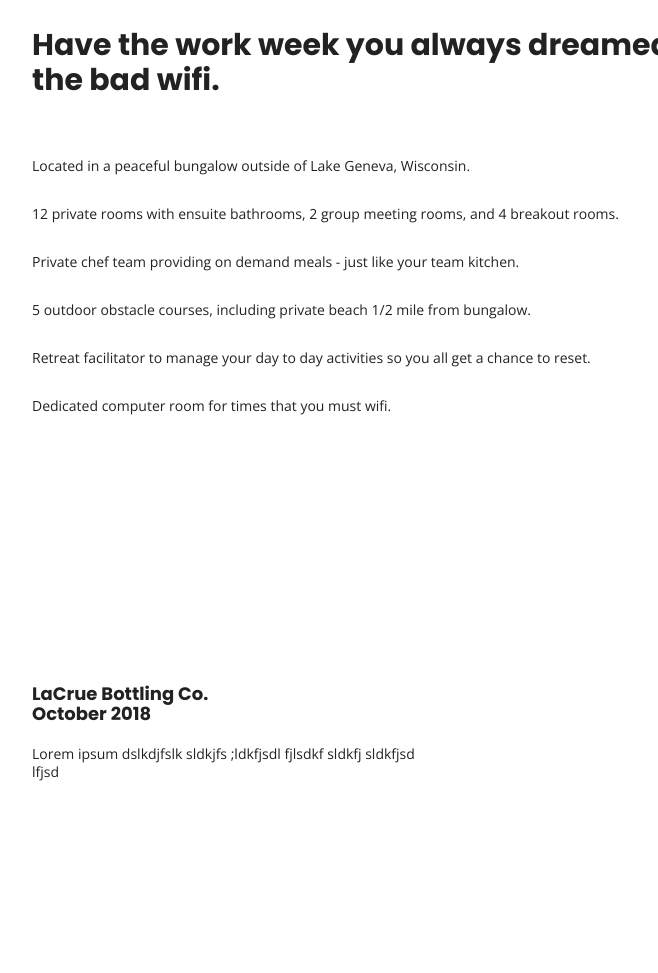
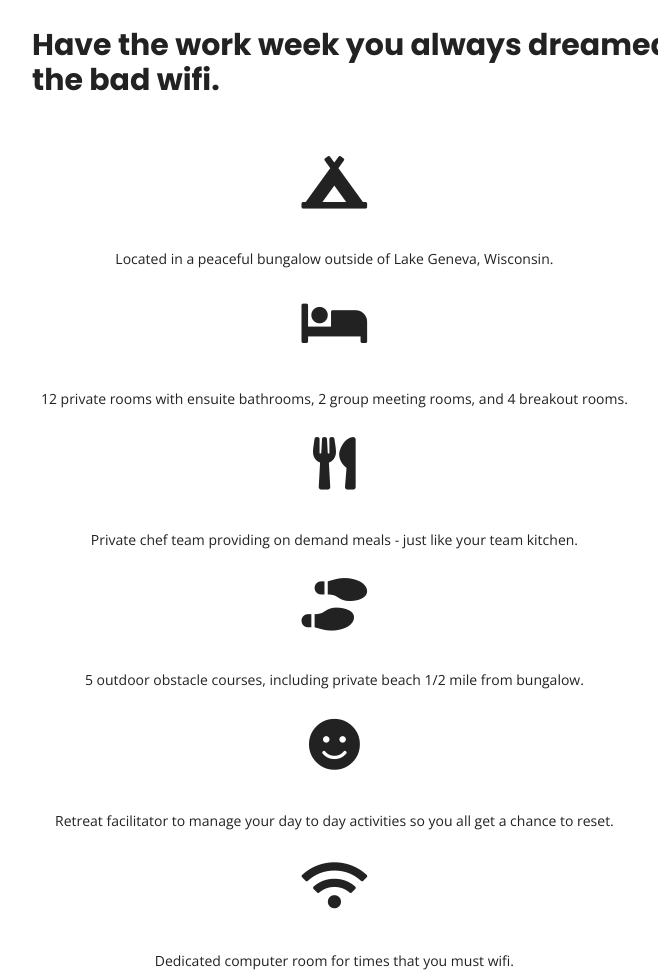
Before and after one commit to EricMCode/flex-unplugged-site, a website built with Parcel: page index.html in a window 1280 px wide. Shown: the part 877-1850 px from the top of the page, without its empty margins (128-786 px from the left). Built offline with nearby package versions, Linux system fonts and the light colour scheme.

Commit message:
Updated features icons

```diff
--- a/css/main.css
+++ b/css/main.css
@@ -249,7 +249,15 @@ aside {
 }
 
 .features p {
+  text-align: center;
   margin: 0;
+}
+
+.features i {
+	font-size: 3.75em;
+  margin-bottom: 40px;
+  /* justify-content: center; */
+
 }
 
 /* Reviews */
--- a/index.html
+++ b/index.html
@@ -20,6 +20,10 @@
   <link rel="stylesheet" href="css/main.css">
 
   <meta name="theme-color" content="#fafafa">
+
+  <!-- FontAwesome CDN version 5.5 -->
+  <link rel="stylesheet" href="https://use.fontawesome.com/releases/v5.5.0/css/all.css"
+    integrity="sha384-B4dIYHKNBt8Bc12p+WXckhzcICo0wtJAoU8YZTY5qE0Id1GSseTk6S+L3BlXeVIU" crossorigin="anonymous">
 
   <!-- Google Fonts -->
   <link href="https://fonts.googleapis.com/css?family=Open+Sans:400,700|Poppins:500,700" rel="stylesheet">
@@ -82,32 +86,34 @@
         <h2>Have the work week you always dreamed of - without the bad wifi.</h2>
         <div class="featured-items">
           <article>
-            <p class="fontawesome-icon"></p>
+            <p class="fontawesome-icon">
+              <i class="fas fa-campground"></i>
+            </p>
             <p class="features-item-description">Located in a peaceful bungalow outside of Lake Geneva, Wisconsin.</p>
           </article>
           <article>
-            <p class="fontawesome-icon"></p>
+            <p class="fontawesome-icon"><i class="fas fa-bed"></i></p>
             <p class="features-item-description">12 private rooms with ensuite bathrooms, 2 group meeting rooms, and 4
               breakout rooms.</p>
           </article>
           <article>
-            <p class="fontawesome-icon"></p>
+            <p class="fontawesome-icon"><i class="fas fa-utensils"></i></p>
             <p class="features-item-description">Private chef team providing on demand meals - just like your team
               kitchen.</p>
           </article>
           <article>
-            <p class="fontawesome-icon"></p>
+            <p class="fontawesome-icon"><i class="fas fa-shoe-prints"></i></p>
             <p class="features-item-description">5 outdoor obstacle courses, including private beach 1/2 mile from
               bungalow.</p>
           </article>
           <article>
-            <p class="fontawesome-icon"></p>
+            <p class="fontawesome-icon"><i class="fas fa-smile"></i></p>
             <p class="features-item-description">Retreat facilitator to manage your day to day activities so you all get
               a
               chance to reset.</p>
           </article>
           <article>
-            <p class="fontawesome-icon"></p>
+            <p class="fontawesome-icon"><i class="fas fa-wifi"></i></p>
             <p class="features-item-description">Dedicated computer room for times that you must wifi.</p>
           </article>
         </div>
```
Also changed, not shown: about/index.html (+4 -0 lines), faq/index.html (+4 -0 lines).
